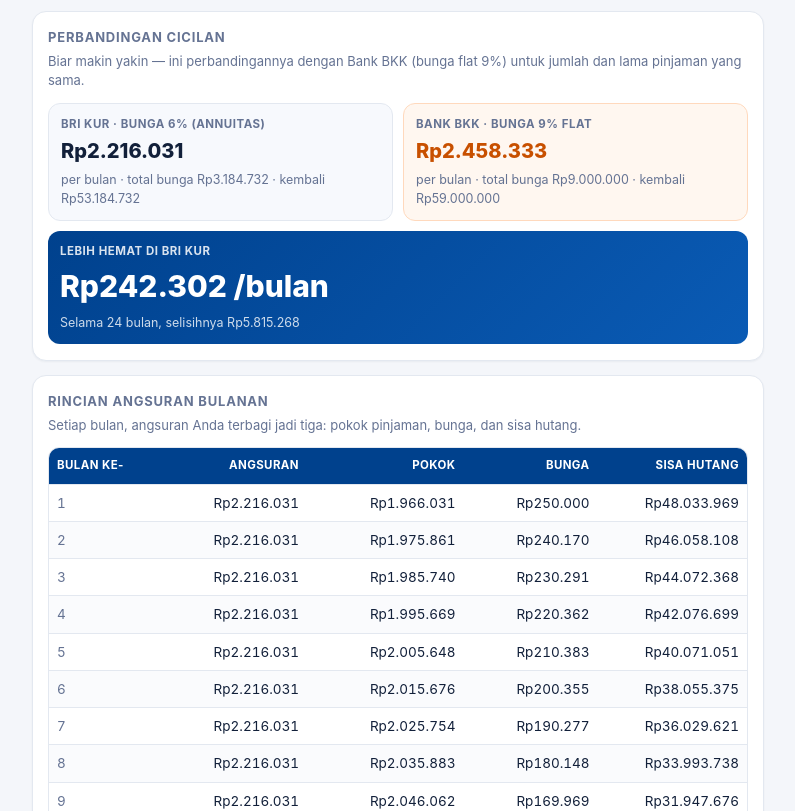
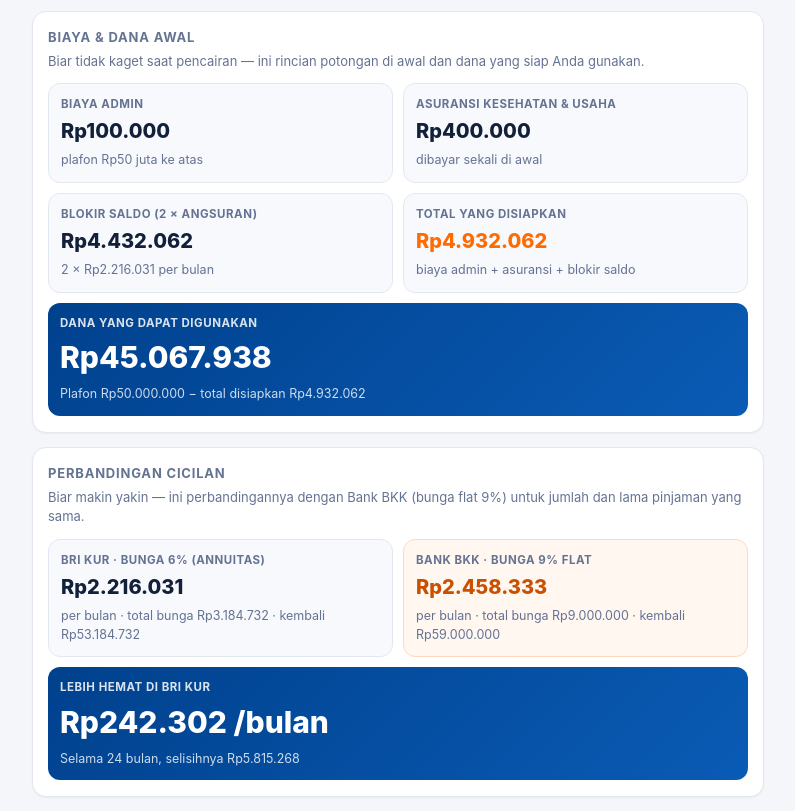
Before and after one commit to abista234/kalkulator-kredit-bri, a plain HTML site: page index.html in a window 1280 px wide. Shown: the part 1214-2025 px from the top of the page, without its empty margins (242-1037 px from the left). Drawn offline with Linux system fonts and the light colour scheme.

Commit message:
Fitur: Biaya & Dana Awal (admin, asuransi, blokir saldo 2x angsuran)

```diff
--- a/index.html
+++ b/index.html
@@ -172,6 +172,13 @@
     </div>
   </section>
 
+  <section class="card" id="biayaCard">
+    <h2>Biaya &amp; Dana Awal</h2>
+    <p class="sub">Biar tidak kaget saat pencairan — ini rincian potongan di awal dan dana yang siap Anda gunakan.</p>
+    <div id="biayaHasil" class="results"></div>
+    <div class="empty" id="biayaKosong" style="display:none">Isi jumlah pinjaman dan lamanya di atas untuk melihat rincian biayanya.</div>
+  </section>
+
   <section class="card" id="bandingCard">
     <h2>Perbandingan Cicilan</h2>
     <p class="sub">Biar makin yakin — ini perbandingannya dengan Bank BKK (bunga flat 9%) untuk jumlah dan lama pinjaman yang sama.</p>
@@ -278,6 +285,27 @@ function plafonMaksimalFlat(cicilanBln, n, rateT){
   return Math.floor(p / 100000) * 100000;
 }
 
+/* --- Biaya awal saat pencairan --- */
+const ASURANSI_AWAL = 400000;   // asuransi Kesehatan + Usaha (sekali di awal)
+const ADMIN_MAKS = 50000000;    // admin Rp50rb di bawah ini, Rp100rb ke atas
+
+/**
+ * Rincian potongan di awal:
+ *  - biaya admin: Rp50.000 (plafon < Rp50 jt) / Rp100.000 (plafon ≥ Rp50 jt)
+ *  - asuransi Kesehatan & Usaha: Rp400.000
+ *  - blokir saldo: 2 × angsuran
+ * Dana yang dapat digunakan = plafon − (admin + asuransi + blokir).
+ */
+function hitungBiayaAwal(pokok, cicilanBln){
+  if (!isFinite(pokok) || pokok <= 0 || !isFinite(cicilanBln) || cicilanBln <= 0) return null;
+  const admin = pokok < ADMIN_MAKS ? 50000 : 100000;
+  const asuransi = ASURANSI_AWAL;
+  const blokir = Math.round(2 * cicilanBln);
+  const total = admin + asuransi + blokir;
+  return { admin, asuransi, blokir, total, dana: Math.max(pokok - total, 0),
+           minus: pokok - total < 0 };
+}
+
 /** Teks ringkasan untuk dibagikan ke WhatsApp. */
 function teksBagikan(d){
   const nama = "KUR";
@@ -370,6 +398,46 @@ function teksBagikan(d){
     window.scrollTo({ top: 0, behavior: "smooth" });
   });
 
+  /* ---------- BIAYA & DANA AWAL ---------- */
+  function renderBiaya(pokok, n, cicilan){
+    const valid = isFinite(pokok) && pokok > 0 && isFinite(n) && n >= 1 &&
+                  isFinite(cicilan) && cicilan > 0;
+    $("biayaHasil").style.display = valid ? "grid" : "none";
+    $("biayaKosong").style.display = valid ? "none" : "block";
+    if (!valid) return null;
+
+    const b = hitungBiayaAwal(pokok, cicilan);
+    const aturanAdmin = pokok < ADMIN_MAKS ? "plafon di bawah Rp50 juta" : "plafon Rp50 juta ke atas";
+    $("biayaHasil").innerHTML = `
+      <div class="res">
+        <div class="k">Biaya Admin</div>
+        <div class="v">${fmtRp(b.admin)}</div>
+        <div class="hint">${aturanAdmin}</div>
+      </div>
+      <div class="res">
+        <div class="k">Asuransi Kesehatan &amp; Usaha</div>
+        <div class="v">${fmtRp(b.asuransi)}</div>
+        <div class="hint">dibayar sekali di awal</div>
+      </div>
+      <div class="res">
+        <div class="k">Blokir Saldo (2 × angsuran)</div>
+        <div class="v">${fmtRp(b.blokir)}</div>
+        <div class="hint">2 × ${fmtRp(cicilan)} per bulan</div>
+      </div>
+      <div class="res acc">
+        <div class="k">Total yang Disiapkan</div>
+        <div class="v">${fmtRp(b.total)}</div>
+        <div class="hint">biaya admin + asuransi + blokir saldo</div>
+      </div>
+      <div class="res main">
+        <div class="k">Dana yang Dapat Digunakan</div>
+        <div class="v">${fmtRp(b.dana)}</div>
+        <div class="hint">Plafon ${fmtRp(pokok)} − total disiapkan ${fmtRp(b.total)}${
+          b.minus ? " · plafon terlalu kecil untuk menutup biaya awal" : ""}</div>
+      </div>`;
+    return b;
+  }
+
   /* ---------- PERBANDINGAN (BRI KUR vs Bank BKK) ---------- */
   function renderBanding(pokok, n){
     const valid = isFinite(pokok) && pokok > 0 && isFinite(n) && n >= 1 && n <= 600;
@@ -412,10 +480,11 @@ function teksBagikan(d){
     $("tabelCard").style.display = valid ? "block" : "none";
     renderBalik();
     const banding = valid ? renderBanding(pokok, n) : (renderBanding(NaN, 0), null);
-    if (!valid){ cache = null; return; }
+    if (!valid){ renderBiaya(NaN, 0, 0); cache = null; return; }
 
     const rate = TIPERate.kur;
     const h = hitungKredit(pokok, n, rate);
+    renderBiaya(pokok, n, h.cicilan);
     cache = { h, pokok, n, rate, tipe, banding };
 
     $("hasil").innerHTML = `
```
